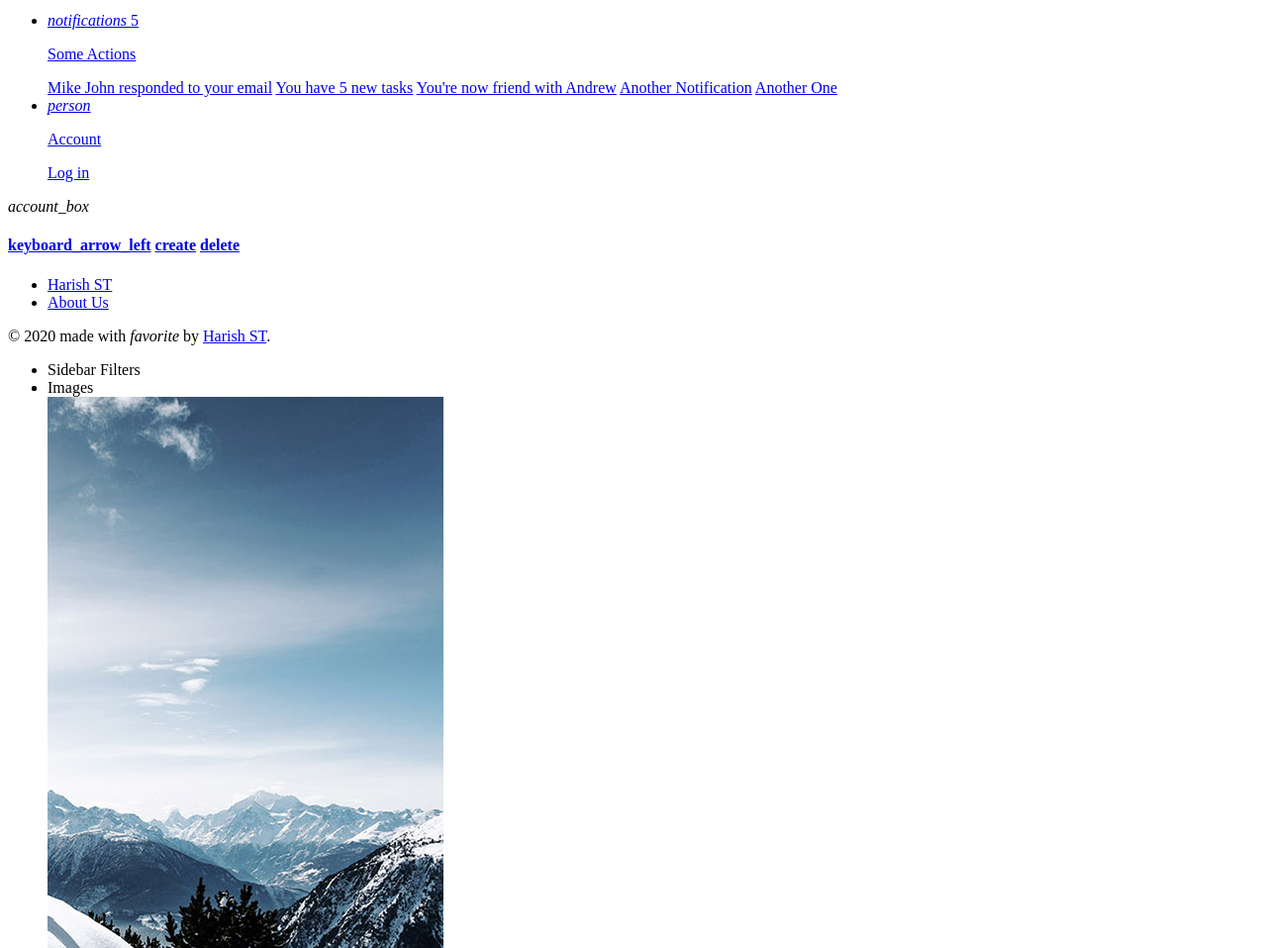
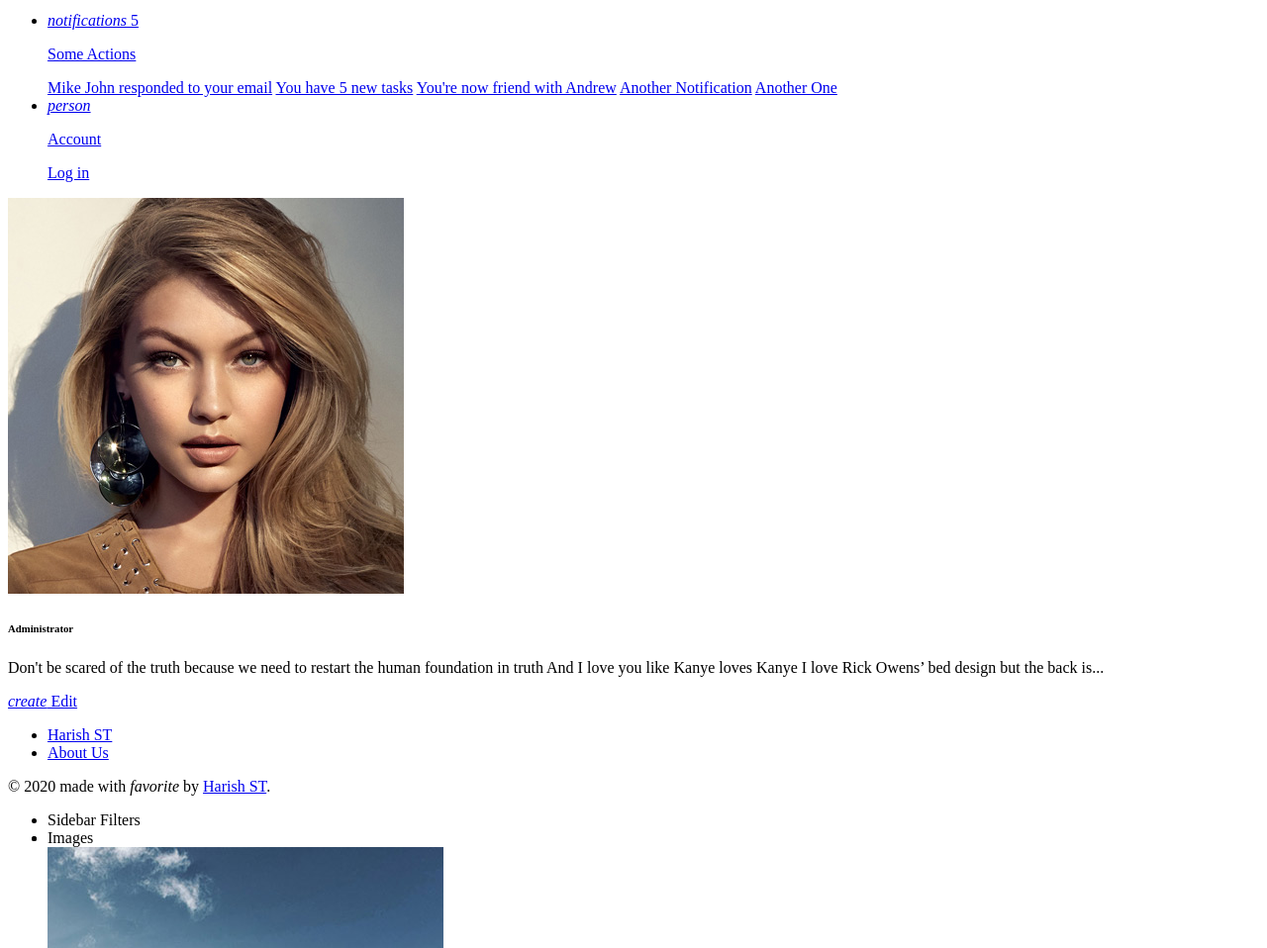
Before and after one commit to HarishSTOnline/Yii2-Material-Dashboard, a Yii app: template backend/views/user/profile.php in a window 1280 px wide. Shown: the part 250-1208 px from the top of the page at 99% size. Run offline with PHP 8.4 and a stand-in for Yii, Linux system fonts and the light colour scheme; the template is opened without the code that fills it, so the values that code supplies are empty; some libraries are stand-ins or nearby versions.

Commit message:
User Profile Created.

```diff
--- a/backend/assets/AppAsset.php
+++ b/backend/assets/AppAsset.php
@@ -15,6 +15,7 @@ class AppAsset extends AssetBundle
         // 'css/site.css',
         '//fonts.googleapis.com/css?family=Roboto:300,400,500,700|Roboto+Slab:400,700|Material+Icons',
         '//maxcdn.bootstrapcdn.com/font-awesome/latest/css/font-awesome.min.css',
+        // 'font-awesome/css/all.css',
         'css/material-dashboard.css',
     ];
     public $js = [
@@ -38,6 +39,7 @@ class AppAsset extends AssetBundle
         'js/plugins/arrive.min.js', // Library for adding dinamically elements
         'js/plugins/chartist.min.js', // Chartist JS
         'js/plugins/bootstrap-notify.js', // Notifications Plugin
+        // 'font-awesome/js/all.js', // Font-Awesome JS
         'js/material-dashboard.js?v=2.1.2', // Control Center for Material Dashboard: parallax effects, scripts for the example pages etc
         'js/plugin.custom.js',
     ];
--- a/backend/controllers/SiteController.php
+++ b/backend/controllers/SiteController.php
@@ -21,13 +21,15 @@ class SiteController extends Controller
         return [
             'access' => [
                 'class' => AccessControl::className(),
+                'only' => ['index', 'dashboard', 'login', 'logout', 'forgot'],
                 'rules' => [
                     [
-                        'actions' => ['login', 'error', 'forgot'],
+                        'actions' => ['login', 'forgot'],
                         'allow' => true,
+                        'roles' => ['?'],
                     ],
                     [
-                        'actions' => ['logout', 'index', 'dashboard'],
+                        'actions' => ['index', 'dashboard', 'logout'],
                         'allow' => true,
                         'roles' => ['@'],
                     ],
--- a/backend/views/layouts/_navbar.php
+++ b/backend/views/layouts/_navbar.php
@@ -59,11 +59,19 @@ use yii\helpers\Url;
 
                 <li class="nav-item dropdown">
                     <a class="nav-link" href="javascript:;" id="navbarDropdownProfile" data-toggle="dropdown" aria-haspopup="true" aria-expanded="false">
-                        <i class="material-icons">person</i>
+
+                        <?php if (Yii::$app->user->isGuest): ?>
+                            <i class="material-icons">person</i>
+                        <?php else : ?>
+                            <i><img style="width:25px" src="<?= Yii::getAlias('@web/img/faces/avatar.jpg'); ?>"></i>
+                        <?php endif; ?>
+
                         <p class="d-lg-none d-md-block">
                             Account
                         </p>
+
                     </a>
+
                     <?php if (Yii::$app->user->isGuest): ?>
 
                         <div class="dropdown-menu dropdown-menu-right" aria-labelledby="navbarDropdownProfile">
@@ -79,7 +87,7 @@ use yii\helpers\Url;
                             <div class="dropdown-divider"></div>
 
                             <form action="<?= Url::to('/site/logout') ?>" method="POST" style="padding-right: 1.5rem;padding-left: 1.5rem;">
-                                <input type="hidden" name="_csrf-backend" value="<?= Yii::$app->request->getCsrfToken()?>">
+                                <input type="hidden" name="_csrf-backend" value="<?= Yii::$app->request->getCsrfToken() ?>">
                                 <?= Html::submitButton('Logout', [
                                     'class' => 'btn btn-primary'
                                 ]) ?>
@@ -87,7 +95,6 @@ use yii\helpers\Url;
                         </div>
 
                     <?php endif; ?>
-
 
                 </li>
 
--- a/backend/views/user/profile.php
+++ b/backend/views/user/profile.php
@@ -1,73 +1,33 @@
 <?php
 
-use yii\helpers\Html;
-use yii\widgets\DetailView;
+/* @var $this yii\web\View */
+
+use yii\helpers\Url;
 
 $this->title = $title;
+
 ?>
-<div class="container-fluid">
-    <div class="card ">
-        <div class="card-header card-header-primary card-header-icon">
-            <div class="card-icon">
-                <i class="material-icons">account_box</i>
+
+<div class="container-fluid ml-auto mr-auto d-flex align-items-center justify-content-center">
+    <div class="col-md-6">
+        <div class="card card-profile">
+            <div class="card-avatar">
+                <a href="javascript:;">
+                    <img class="img" src="<?= Yii::getAlias('@web/img/faces/avatar.jpg'); ?>" />
+                </a>
             </div>
-            <h4 class="card-title">
-                <?= $model->username ?>
-                <div class="pull-right">
-                    <?= Html::a(Html::tag('b', 'keyboard_arrow_left', ['class' => 'material-icons']), ['index'], [
-                        'class' => 'btn btn-xs btn-success btn-round btn-fab',
-                        'rel' => "tooltip",
-                        'data' => [
-                            'placement' => 'bottom',
-                            'original-title' => 'Back'
-                        ],
-                    ]) ?>
-                    <?= Html::a(Html::tag('b', 'create', ['class' => 'material-icons']), ['update', 'id' => $model->id], [
-                        'class' => 'btn btn-xs btn-success btn-round btn-fab',
-                        'rel' => "tooltip",
-                        'data' => [
-                            'placement' => 'bottom',
-                            'original-title' => 'Edit User'
-                        ],
-                    ]) ?>
-                    <?= Html::a(Html::tag('b', 'delete', ['class' => 'material-icons']), ['delete', 'id' => $model->id], [
-                        'class' => 'btn btn-xs btn-danger btn-round btn-fab',
-                        'rel' => "tooltip",
-                        'data' => [
-                            'confirm' => \Yii::t('app', 'Are you sure you want to delete this item?'),
-                            'method' => 'post',
-                            'placement' => 'bottom',
-                            'original-title' => 'Delete User'
-                        ],
-                    ]) ?>
-                </div>
-            </h4>
-        </div>
-        <div class="card-body">
-            <?= DetailView::widget([
-                'model' => $model,
-                'attributes' => [
-                    'id',
-                    'username',
-                    // 'first_name',
-                    // 'last_name',
-                    // [
-                    //     'label' => 'Group Name',
-                    //     'value' => ($model->group_id) ? Html::a($model->group->name, ['/admin/groups/view', 'id' => $model->group_id]) : \Yii::t('app', 'No Group'),
-                    //     'format' => 'raw',
-                    // ],
-                    'email:email',
-                    [
-                        'label' => 'Status',
-                        'attribute' => 'status',
-                        'value'     => function ($model) {
-                            return \Yii::t('app', ucfirst(\yii\helpers\Html::encode($model->status)));
-                        },
-                    ],
-                    'created_at',
-                    'updated_at',
-                ],
-            ]) ?>
+            <div class="card-body">
+                <h6 class="card-category text-gray">Administrator</h6>
+                <h4 class="card-title"><?= $user['username'] ?></h4>
+                <p class="card-description">
+                    Don't be scared of the truth because we need to restart the human foundation in truth And I love you like Kanye loves Kanye I love Rick Owens’ bed design but the back is...
+                </p>
+                <p><strong><i class="fa fa-envelope-o"></i> <?= $user['email'] ?></strong></p>
+                <a href="<?= Url::to(['/user/update', 'id' => $user['id']]) ?>" class="btn btn-primary btn-round">
+                    <i class="material-icons">create</i>
+                    Edit
+                </a>
+            </div>
         </div>
     </div>
 </div>
```
Also changed, not shown: backend/controllers/UserController.php (+10 -22 lines), backend/views/user/update.php (added, +73 -0 lines).
